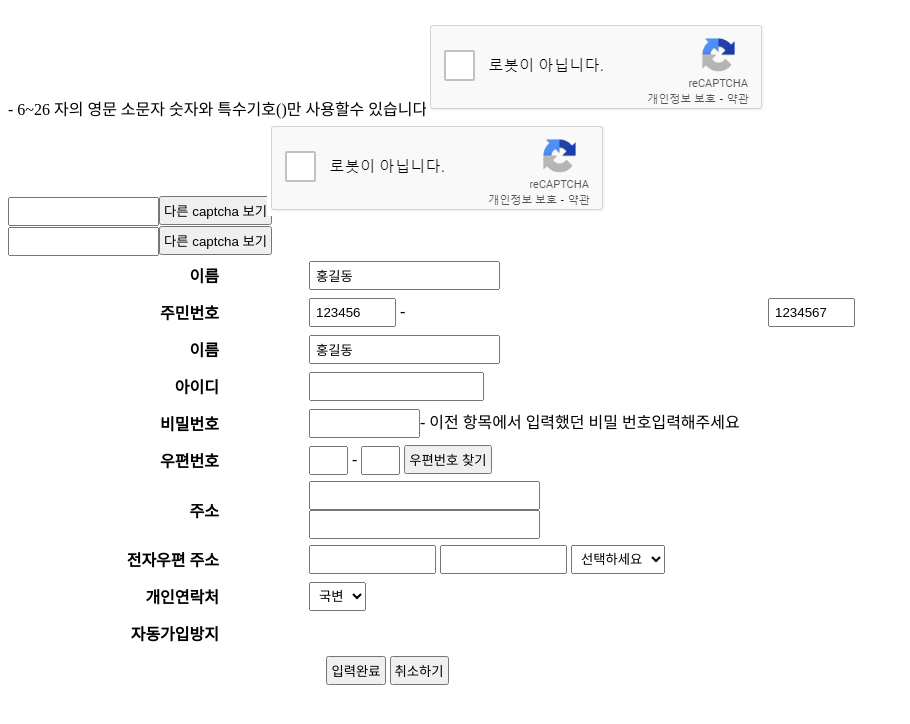
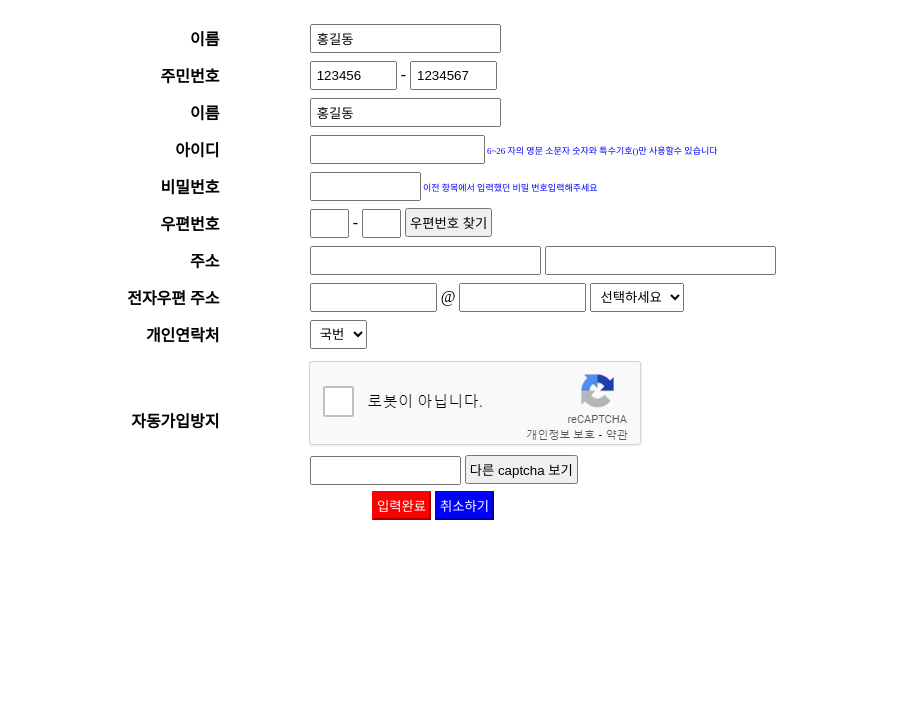
Before and after one commit to wjddbals/html5, a plain HTML site: page 09join.html in a window 1280 px wide. Shown: the part 70-794 px from the top of the page, without its empty margins (0-910 px from the left). Drawn offline with Linux system fonts and the light colour scheme.

Commit message:
폼관련태그2 수정본 조인

```diff
--- a/09join.html
+++ b/09join.html
@@ -1,6 +1,7 @@
 <!DOCTYPE html>
-<html lang="ko" xmlns="http://www.w3.org/1999/html">
+<html lang="ko">
 <head>
+    <meta charset="UTF-8">
     <meta charset="UTF-8">
     <title>회원가입폼</title>
 
@@ -14,23 +15,23 @@
 </head>
 <body>
 <h1>일반회원</h1>
+<form name="join">
+    <table style="width: 850px">
 
-<table style="width: 850px">
-  <form name="join">
         <tr border="1">
-    <td style="width: 25%" text-align:right>이름</td>
+            <td style="width: 25%; text-align:right">이름</td>
             <td style="width: 10%">&nbsp;</td>
             <td><input type="text" name="name" readonly value="홍길동" ></td>
         </tr>
 
         <tr>
-      <td style=" text-align:right">주민번호</td>
+            <td style="text-align:right">주민번호</td>
             <td>&nbsp;</td>
-      <td><input type="text" name="jumin1" readonly value="123456" size="7" maxlength="6" </td> -
-      <td><input type="text" name="jumin2" readonly value="1234567"  size="7" maxlength="7" </td>
+            <td><input type="text" name="jumin1" readonly value="123456" size="7" maxlength="6"> -
+                <input type="text" name="jumin2" readonly value="1234567"  size="7" maxlength="7"></td>
         </tr>
-
-    <td style="width: 25%" text-align:right>이름</td>
+        <tr>
+            <td style="width: 25%; text-align:right">이름</td>
             <td style="width: 10%">&nbsp;</td>
             <td><input type="text" name="name" readonly value="홍길동"> </td>
         </tr>
@@ -38,14 +39,14 @@
         <tr>
             <td >아이디</td>
             <td>&nbsp;</td>
-      <td><input type="text" name="userid" size="18" maxlength="16" min="6"></td> -
-      6~26 자의 영문 소문자 숫자와 특수기호()만 사용할수 있습니다
+            <td style="font-size:9px; color: blue;"><input type="text" name="userid" size="18" maxlength="16" min="6">
+                6~26 자의 영문 소문자 숫자와 특수기호()만 사용할수 있습니다 </td>
         </tr>
 
         <tr>
             <td >비밀번호</td>
             <td>&nbsp;</td>
-      <td><input type="password" name="passwl" size="10" maxlength="16" min="6">-
+            <td style="font-size:9px; color: blue;"><input type="password" name="passwl" size="10" maxlength="16" min="6">
                 이전 항목에서 입력했던 비밀 번호입력해주세요</td>
         </tr>
         <tr>
@@ -64,7 +65,7 @@
         <tr>
             <td >전자우편 주소</td>
             <td>&nbsp;</td>
-      <td><input type="text" name="email1" size="12">
+            <td><input type="text" name="email1" size="12"> @
                 <input type="text" name="email2" size="12" >
                 <select name="email3">
                     <option>선택하세요</option>
@@ -75,60 +76,24 @@
             <td >개인연락처</td>
             <td>&nbsp;</td>
             <td><select name="phone1">
-        <option>국변</option>
+                <option>국번</option>
                 <option>010</option>
             </select></td>
-      <img src="img/captcha.png"><br>
-      <input type="text" name="phone2" size="15">
-      <button type="button">다른 captcha 보기</button></td>
         </tr>
         <tr>
             <td >자동가입방지</td>
             <td>&nbsp;</td>
             <td>
-      </select></td>
                 <img src="img/captcha.png"><br>
                 <input type="text" name="phone2" size="15">
                 <button type="button">다른 captcha 보기</button></td>
         </tr>
         <tr>
             <td colspan="3" style="text-align: center">
-      <button type="button">입력완료</button>
-      <button type="button">취소하기 </button>
+                <button type="button" style="border-color:red;background-color:red; color:white;">입력완료</button>
+                <button type="button" style="border-color:blue;background-color: blue;color:white;">취소하기 </button>
 
-
-
+            </td>
+        </tr>
     </table>
-
-
-
-
-
-
-
-
 </form>
-
-
-
-
-
-
-
-
-
-
-
-</table>
-
-
-
-
-
-
-
-
-
-
-</body>
-</html>
```
Lines whose indentation alone changed are shown as unchanged.
